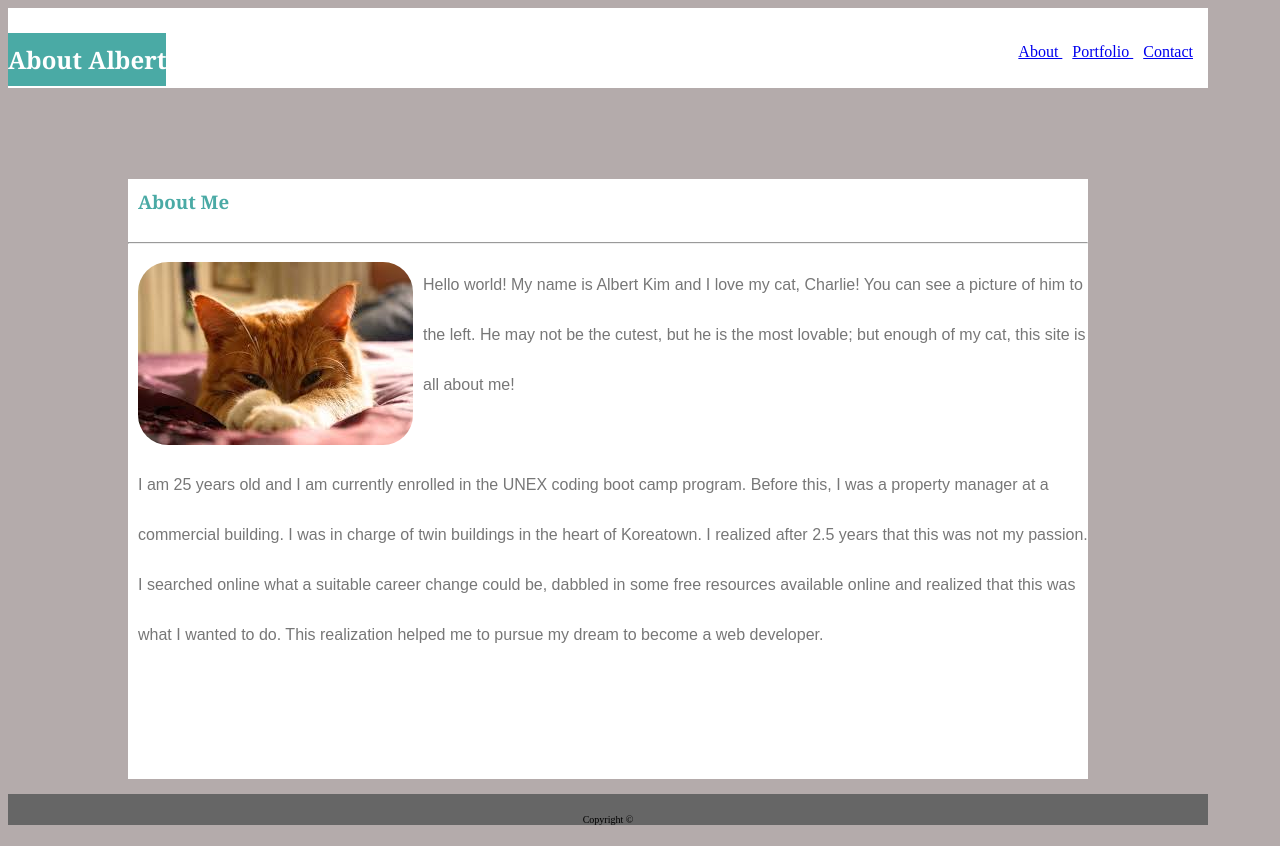
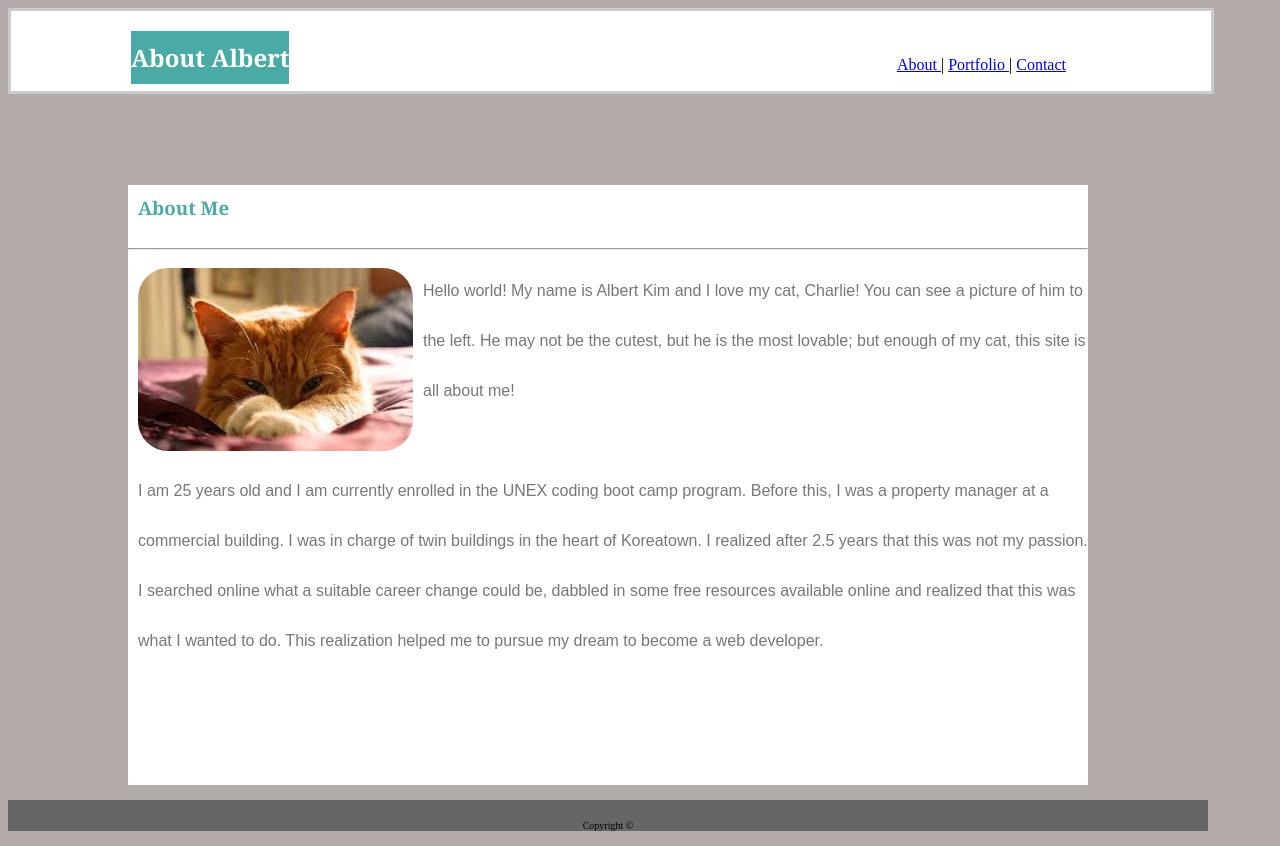
Before and after one commit to MikTrebla/Basic-Portfolio, a plain HTML site: page index.html in a window 1280 px wide. Drawn offline with Linux system fonts and the light colour scheme.

Commit message:
styling and html edits

```diff
--- a/index.html
+++ b/index.html
@@ -9,23 +9,22 @@
 </head>
 
 <body>
-
-<section>
+<section class = 'mainHeader'>
 
     <h1>About Albert</h1>
+    <div id = 'navigation'>
 
-         <nav class = 'navbar'>
-             <a class = 'about' href = 'index.html'> About </a>
+         <ul>
 
-            <a class = 'portfolio' href = 'portfolio.html'> Portfolio </a>
+            <li><a href = 'index.html'> About </a></li>
+            <li><a href = 'portfolio.html'> Portfolio </a></li>
+            <li><a href = 'contact.html'> Contact </a></li>
 
-            <a class = 'contact' href = 'contact.html'> Contact </a>
-        </nav>
+         </ul>
 
+    </div>
 
 </section>
-
-
 
 
 
--- a/style.css
+++ b/style.css
@@ -8,10 +8,12 @@ img {
     margin : 10px;
 }
 
-section {
+.mainHeader {
     width :1200px;
     height : 80px;
     background-color : #ffffff;
+    border-style : solid;
+    border-color : #cccccc;
 }
 
 h1 {
@@ -22,22 +24,30 @@ h1 {
     float : left;
     font-family : Georgia, 'Times New Roman', Times, serif;
     padding : 10px 0px;
-    margin : 25px 0px;
+    margin : 20px 120px;
+
 }
 
-.navbar {
-    color : gray;
+#navigation {
+    padding : 25px;
+    margin : 20px 120px;
+}
+#navigation ul {
+    margin : 0px;
+    padding : 0px;
     float : right;
-    text-decoration: none;
-    text-align : center;
-    padding : 35px 15px;
+
+}
+#navigation ul li  {
+    padding : 0px;
+    margin : 0px;
+    list-style-type: none;
+    display : inline;
 }
 
-
-.about, .portfolio {
-    padding-right : 10px;
+#navigation li:not(:first-child):before {
+    content: " | ";
 }
-
 
 
 #aboutMeText {
```
